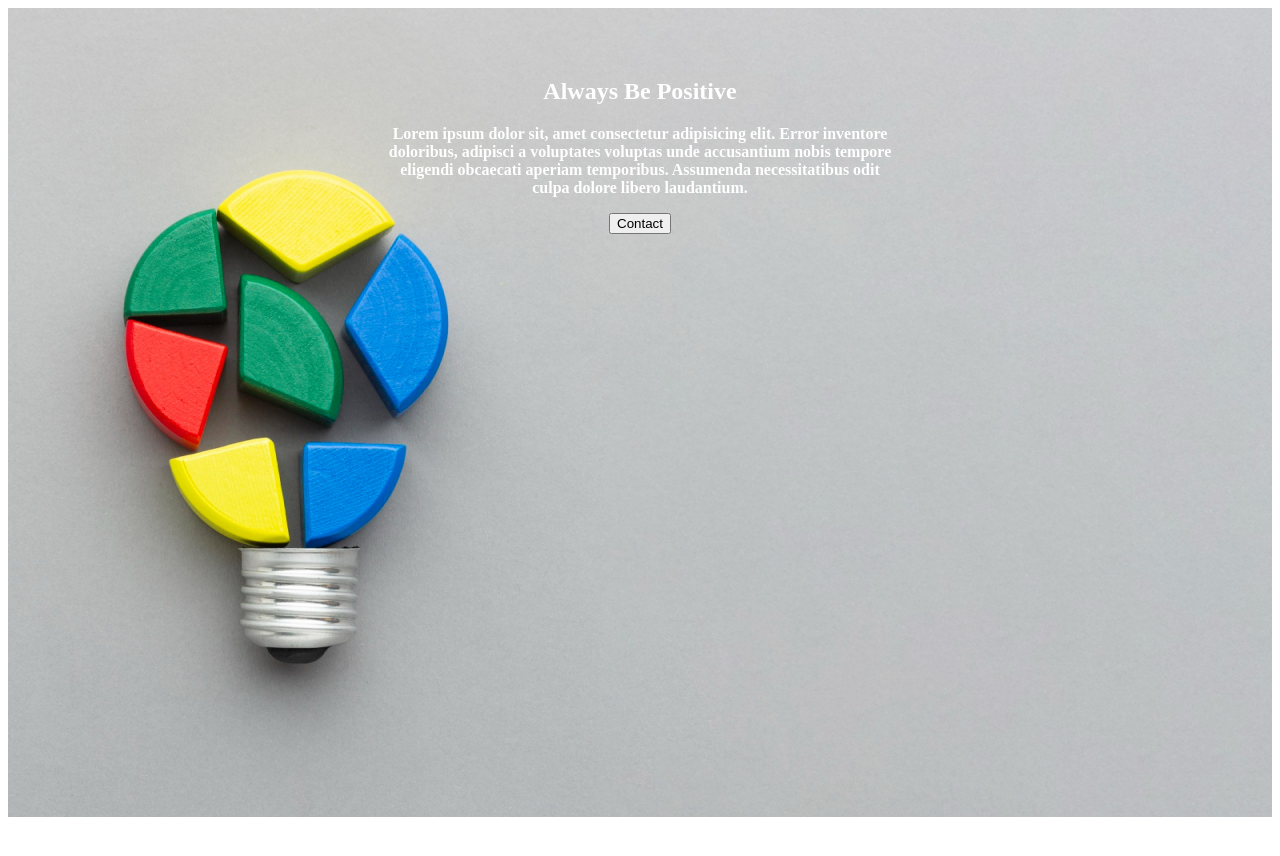
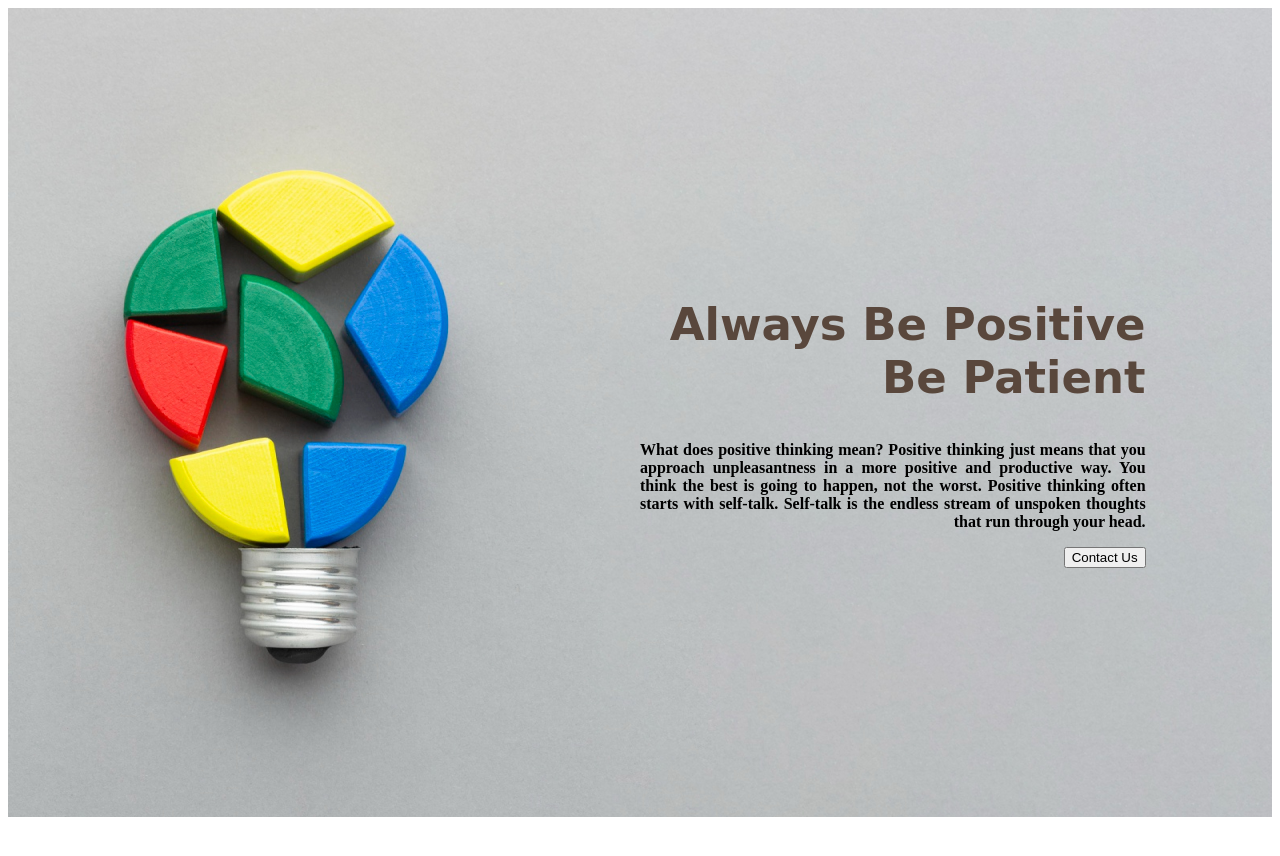
Before and after one commit to Farhanayesmin2/positive-thinking, a plain HTML site: page index.html in a window 1280 px wide. Shown: the top 856 px of the page. Drawn offline with Linux system fonts and the light colour scheme.

Commit message:
Header Section Complete

```diff
--- a/index.html
+++ b/index.html
@@ -17,12 +17,12 @@
       <!--Header Section Start-->
 <div id="header-section">
     <div id="paragraph">
-<h2>Always Be Positive</h2>
-<p>Lorem ipsum dolor sit, amet consectetur
-    adipisicing elit. Error inventore doloribus, adipisci a voluptates voluptas unde accusantium nobis tempore eligendi
-    obcaecati aperiam temporibus. Assumenda
-    necessitatibus odit culpa dolore libero laudantium.</p>
-<button>Contact</button>
+<h2 id="paragraph-header">Always Be Positive<br>Be Patient</h2>
+<p>What does positive thinking mean?
+Positive thinking just means that you approach unpleasantness in a more positive and productive way. You think the best
+is going to happen, not the worst. Positive thinking often starts with self-talk. Self-talk is the endless stream of
+unspoken thoughts that run through your head.</p>
+<button class="btn-contact">Contact Us</button>
     </div>
 
 </div>
--- a/style.css
+++ b/style.css
@@ -11,7 +11,19 @@
 /* Header Section paragraph start*/
 #paragraph {
     text-align: center;
-    padding-left: 30%;
-    padding-right: 30%;
-    padding-top: 4%;
+    padding-left: 50%;
+    padding-right: 10%;
+    padding-top: 20%;
+    text-align-last: right;
+  text-align: justify;
+    color: black;
 }
+#paragraph-header{
+    text-align-last: right;
+    color: #59473c;
+    font-size: 45px;
+    text-shadow: 10px;
+    font-weight: 700;
+    font-family: cursive;
+
+}
```
